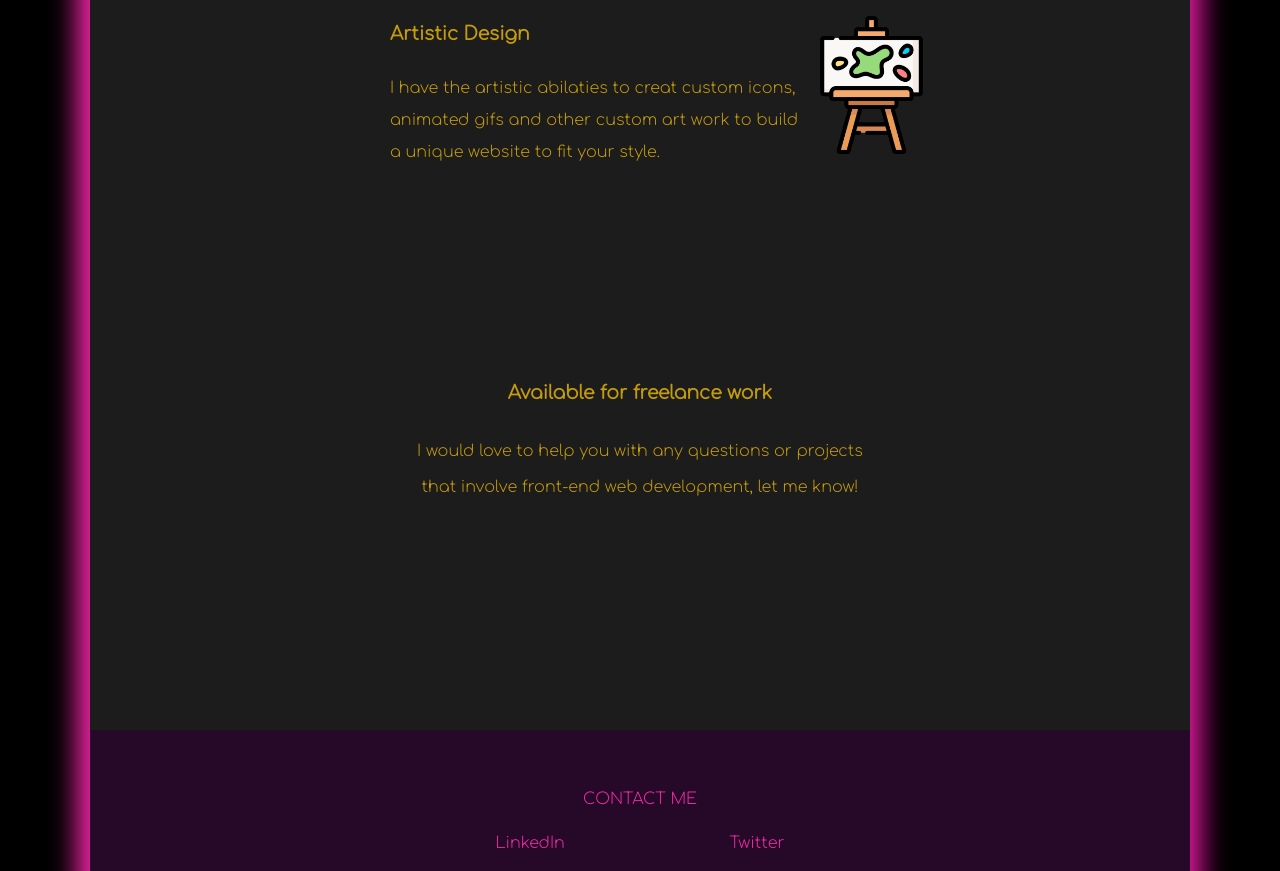
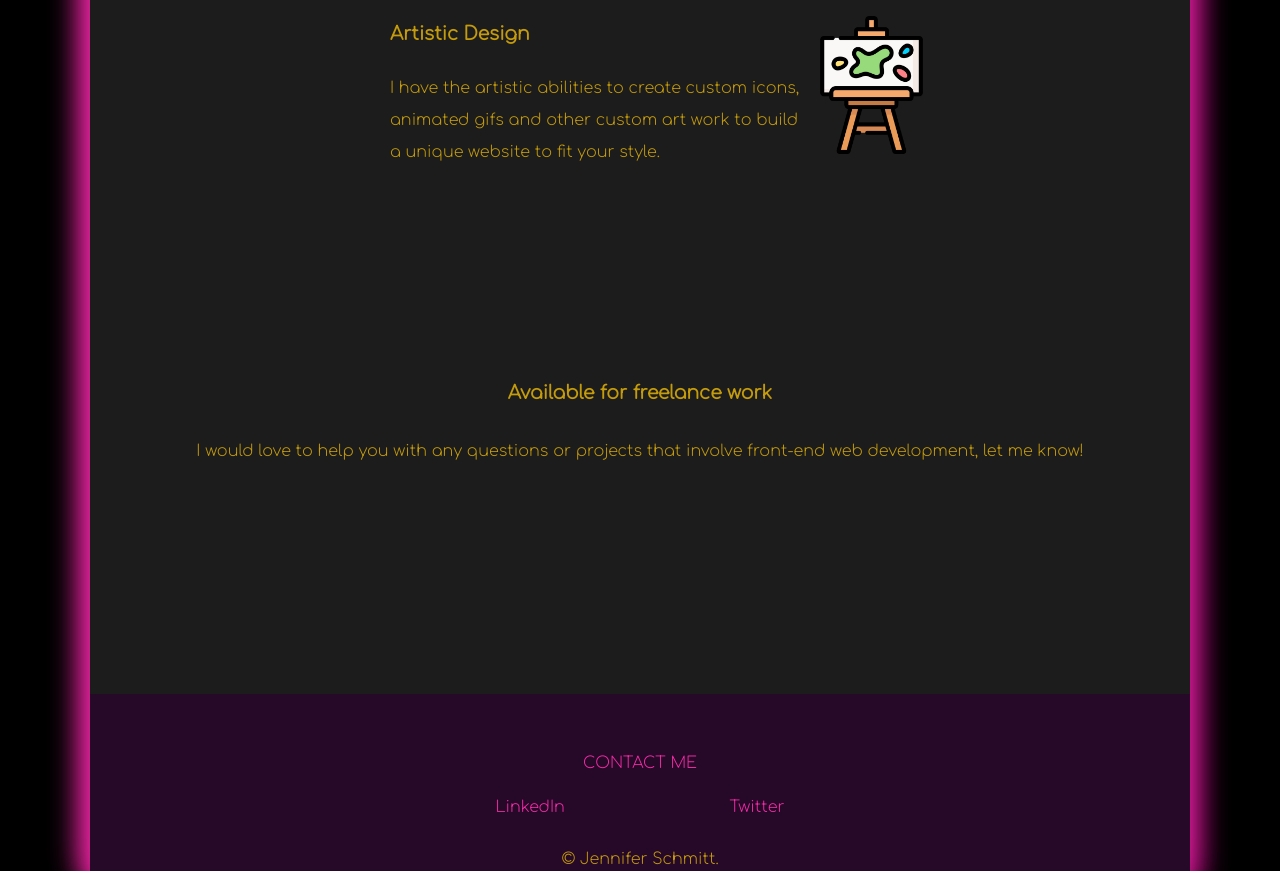
Before and after one commit to Okitsgittime/My.Profile, a plain HTML site: page index.html in a window 1280 px wide. Shown: the part 1362-2233 px from the top of the page. Drawn offline with Linux system fonts and the light colour scheme; a web font is replaced by a local one.

Commit message:
Update index.html
spelling fix

```diff
--- a/index.html
+++ b/index.html
@@ -37,12 +37,12 @@
     <div class="skill-row">
         <img class="icon-2" src="images/easel.png" alt="artists easel">
         <h3>Artistic Design</h3>
-        <p>I have the artistic abilaties to creat custom icons, animated gifs and other custom art work to build a unique website to fit your style.</p>
+        <p>I have the artistic abilities to create custom icons, animated gifs and other custom art work to build a unique website to fit your style.</p>
     </div>
     </div>
     <div class="freelance">
       <h3>Available for freelance work</h3>
-      <p class="love-to-help">I would love to help you with any questions or projects<br/><br/> that involve front-end web development, let me know! </p><br/>
+      <p class="love-to-help">I would love to help you with any questions or projects that involve front-end web development, let me know! </p><br/>
     </div>
 
     </div>
```
